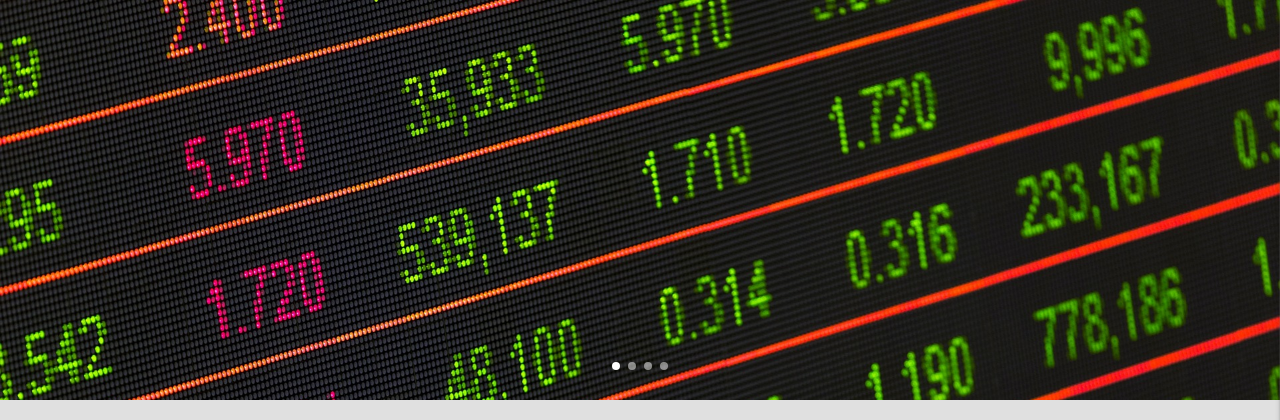
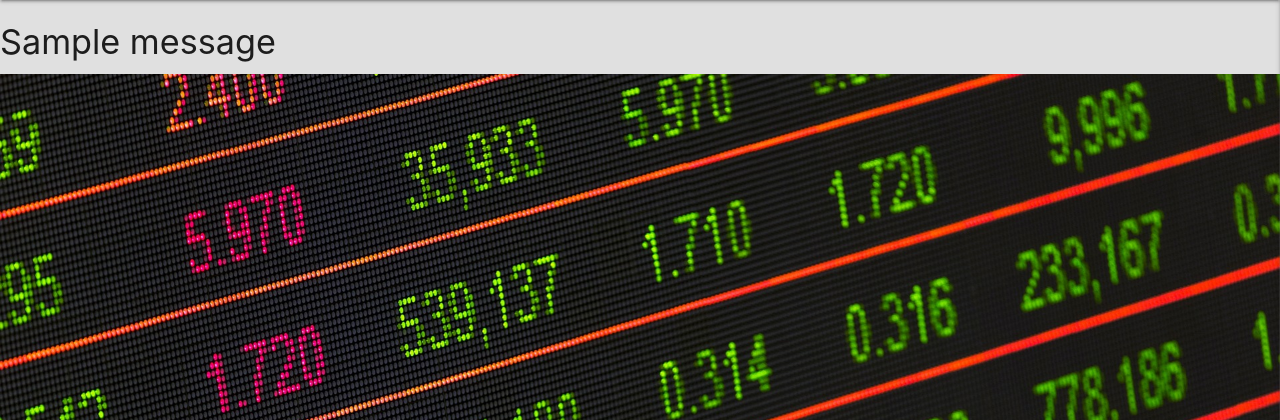
Before and after one commit to 92an/third-milestone-project, a Flask app: page / in a window 1280 px wide. Shown: the part 120-540 px from the top of the page. Run offline with Flask 2, Linux system fonts and the light colour scheme; one stand-in notice (Sample message) is shown; some libraries are stand-ins or nearby versions.

Commit message:
added flash messages display

```diff
--- a/templates/base.html
+++ b/templates/base.html
@@ -13,6 +13,7 @@
 </head>
 <body class="grey lighten-2">
 
+    <!-- Head section for navigation -->
     <header>
         <!-- main navbar for desktop / tablet -->
         <nav class="nav-extended grey darken-2">
@@ -39,11 +40,24 @@
         </ul>
     </header>
 
+    <!-- section for flash messages -->
+    <section>
+        {% with messages = get_flashed_messages() %}
+            {% if messages %}
+                {% for message in messages %}
+                    <h4 class="flashes">{{ message }}</h4>
+                {% endfor %}
+            {% endif %}
+        {% endwith %}
+    </section>
+
+    <!-- main content -->
     <main>
         {% block content %}
         {% endblock %}
     </main>
 
+    <!-- footer section -->
     <footer class="page-footer grey darken-2">
         <div class="container">
             <div class="row">
```
